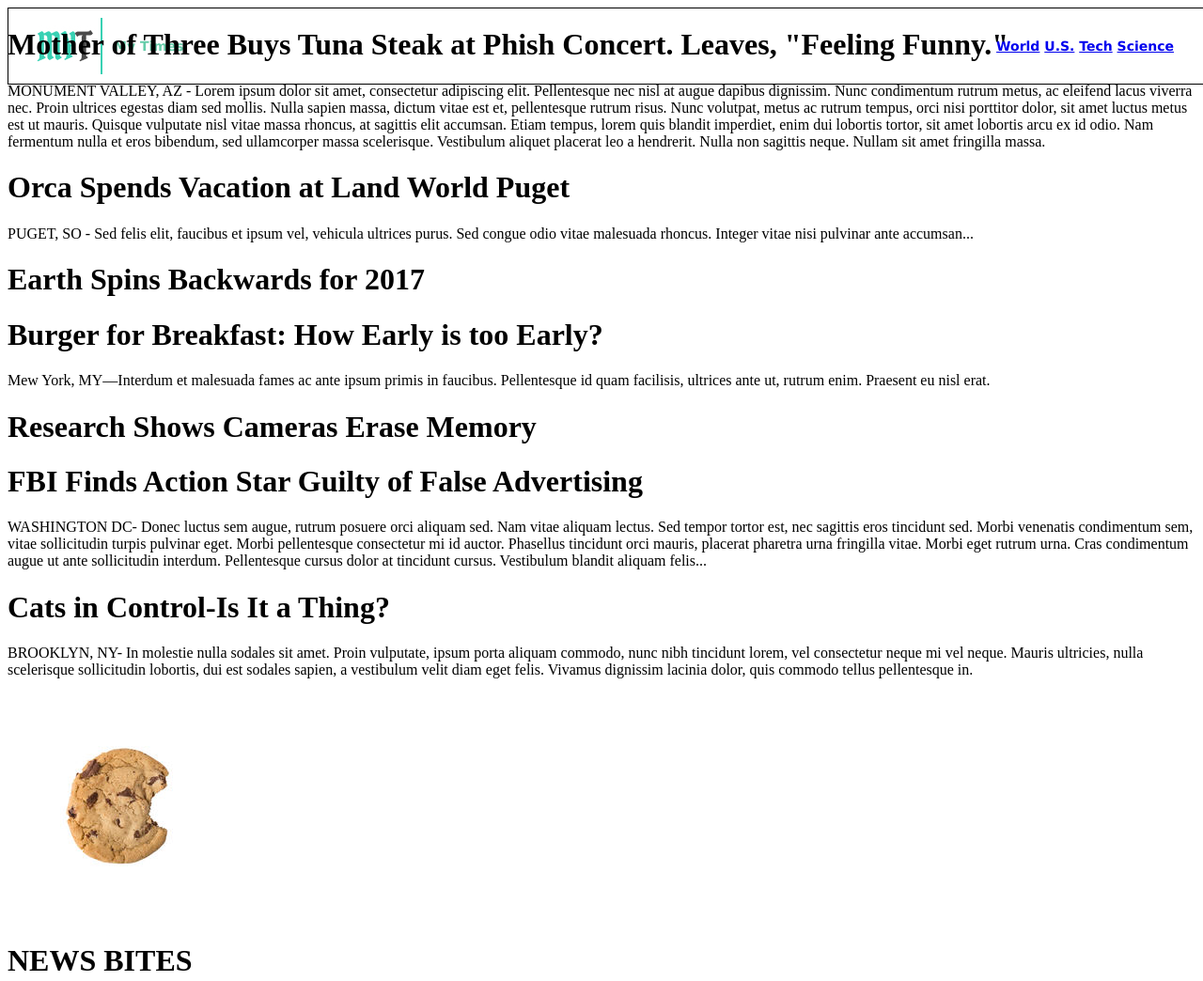
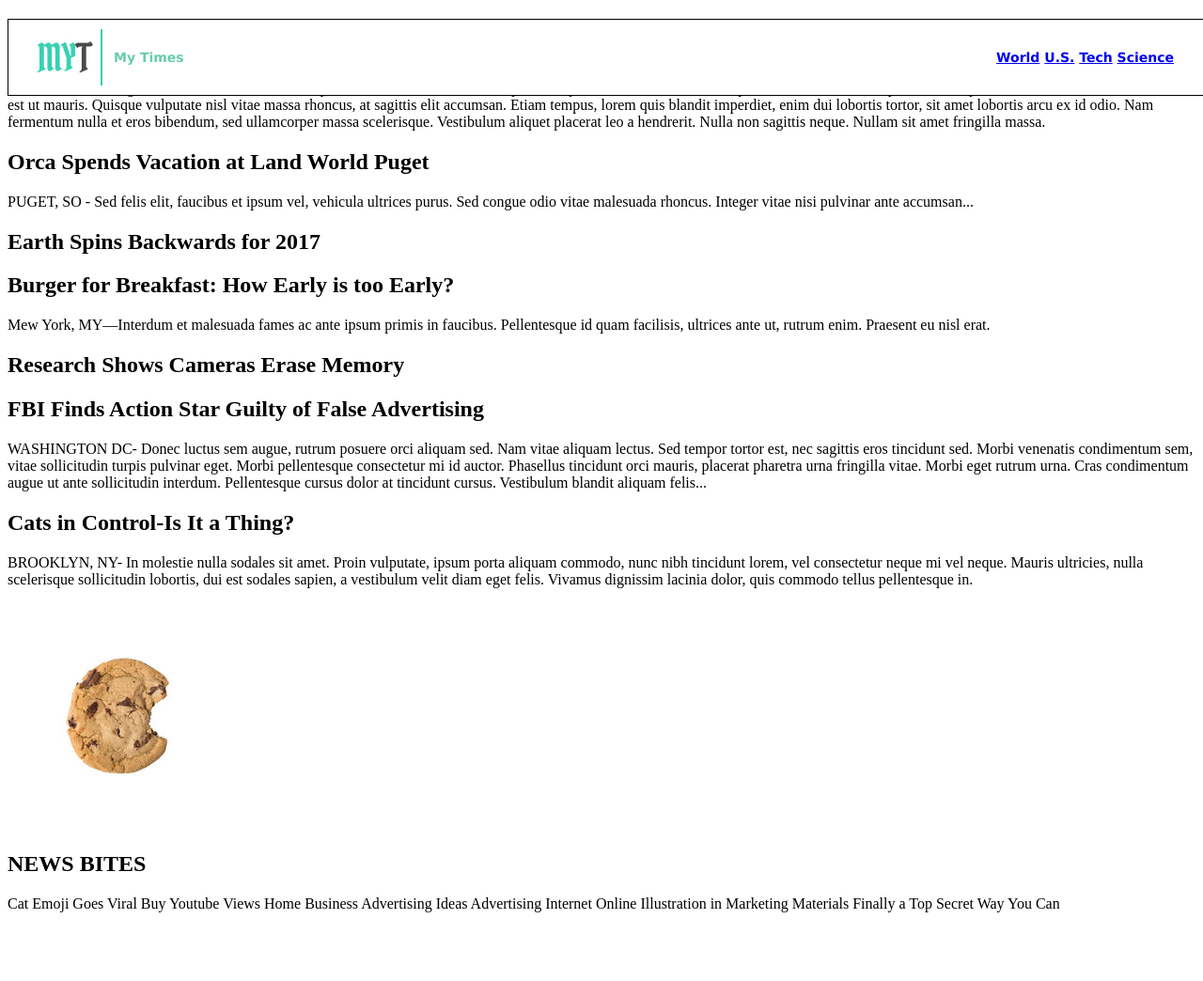
Before and after one commit to jaydekat1020/My-Times, a plain HTML site: page index.html in a window 1280 px wide. Shown: the top 1044 px of the page at 94% size. After the commit the page ends 987 px from the top, so only its background shows below. Drawn offline with Linux system fonts and the light colour scheme.

Commit message:
Update index.html
html body draft 2

```diff
--- a/index.html
+++ b/index.html
@@ -23,44 +23,50 @@
    </header>
 
    <!-- main body block-->
+<main>
 
-  <div class="column">
     <!--first column-->
     <div class="large">
       <div class="section-1-1">
-        <h1>Mother of Three Buys Tuna Steak at Phish Concert. Leaves, "Feeling Funny."</h1>
+        <h2>Mother of Three Buys Tuna Steak at Phish Concert. Leaves, "Feeling Funny."</h2>
         <p>MONUMENT VALLEY, AZ - Lorem ipsum dolor sit amet, consectetur adipiscing elit. Pellentesque nec nisl at augue dapibus dignissim. Nunc condimentum rutrum metus, ac eleifend lacus viverra nec. Proin ultrices egestas diam sed mollis. Nulla sapien massa, dictum vitae est et, pellentesque rutrum risus. Nunc volutpat, metus ac rutrum tempus, orci nisi porttitor dolor, sit amet luctus metus est ut mauris. Quisque vulputate nisl vitae massa rhoncus, at sagittis elit accumsan. Etiam tempus, lorem quis blandit imperdiet, enim dui lobortis tortor, sit amet lobortis arcu ex id odio. Nam fermentum nulla et eros bibendum, sed ullamcorper massa scelerisque. Vestibulum aliquet placerat leo a hendrerit. Nulla non sagittis neque. Nullam sit amet fringilla massa.</p>
       </div>
       <div class="section-1-2">
-        <h1>Orca Spends Vacation at Land World Puget</h1>
+        <h2>Orca Spends Vacation at Land World Puget</h2>
         <p>PUGET, SO - Sed felis elit, faucibus et ipsum vel, vehicula ultrices purus. Sed congue odio vitae malesuada rhoncus. Integer vitae nisi pulvinar ante accumsan...</p>
-        <h1 class="earth">Earth Spins Backwards for 2017</h1>
+        <h2 class="earth">Earth Spins Backwards for 2017</h2>
       </div>
       <div class="section-1-3">
-        <h1>Burger for Breakfast: How Early is too Early?</h1>
+        <h2>Burger for Breakfast: How Early is too Early?</h2>
         <p>Mew York, MY—Interdum et malesuada fames ac ante ipsum primis in faucibus. Pellentesque id quam facilisis, ultrices ante ut, rutrum enim. Praesent eu nisl erat.</p>
-        <h1 class="camera">Research Shows Cameras Erase Memory</h1>
+        <h2 class="camera">Research Shows Cameras Erase Memory</h2>
+      </div>
      </div>
+
       <!--second column-->
      <div class="medium">
         <div class="section-2-1">
-          <h1>FBI Finds Action Star Guilty of False Advertising</h1>
+          <h2>FBI Finds Action Star Guilty of False Advertising</h2>
           <p>WASHINGTON DC- Donec luctus sem augue, rutrum posuere orci aliquam sed. Nam vitae aliquam lectus. Sed tempor tortor est, nec sagittis eros tincidunt sed. Morbi venenatis condimentum sem, vitae sollicitudin turpis pulvinar eget. Morbi pellentesque consectetur mi id auctor. Phasellus tincidunt orci mauris, placerat pharetra urna fringilla vitae. Morbi eget rutrum urna. Cras condimentum augue ut ante sollicitudin interdum. Pellentesque cursus dolor at tincidunt cursus. Vestibulum blandit aliquam felis...</p>
-      </div>
+        </div>
         <div class="section-2-2">
-          <h1 class="cat">Cats in Control-Is It a Thing?</h1>
+          <h2 class="cat">Cats in Control-Is It a Thing?</h2>
           <p>BROOKLYN, NY- In molestie nulla sodales sit amet. Proin vulputate, ipsum porta aliquam commodo, nunc nibh tincidunt lorem, vel consectetur neque mi vel neque. Mauris ultricies, nulla scelerisque sollicitudin lobortis, dui est sodales sapien, a vestibulum velit diam eget felis. Vivamus dignissim lacinia dolor, quis commodo tellus pellentesque in.</p>
         </div>
+      </div>
+
         <!--third column-->
       <div class="small">
         <div class="section-3-1">
           <img src="resources\pictures\cookie pic.png" alt="cookie with bite in it">
         </div>
         <div class="section-3-2">
-          <h1>NEWS BITES</h1>
+          <h2>NEWS BITES</h2>
           <p>Cat Emoji Goes Viral Buy Youtube Views Home Business Advertising Ideas Advertising Internet Online Illustration in Marketing Materials Finally a Top Secret Way You Can</p>
         </div>
       </div>
-    </div>
+
+</main>
+
   </body>
 </html>
```
